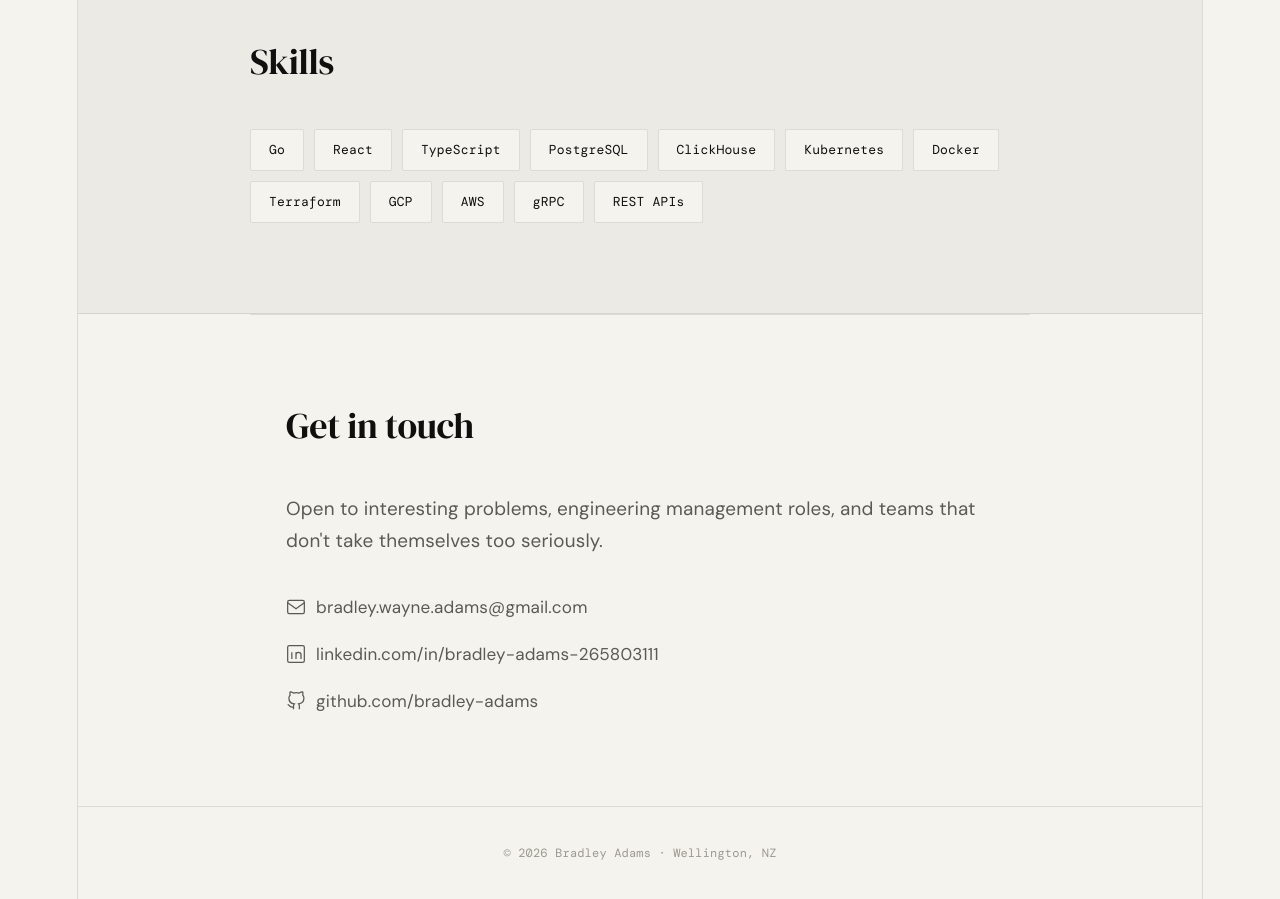
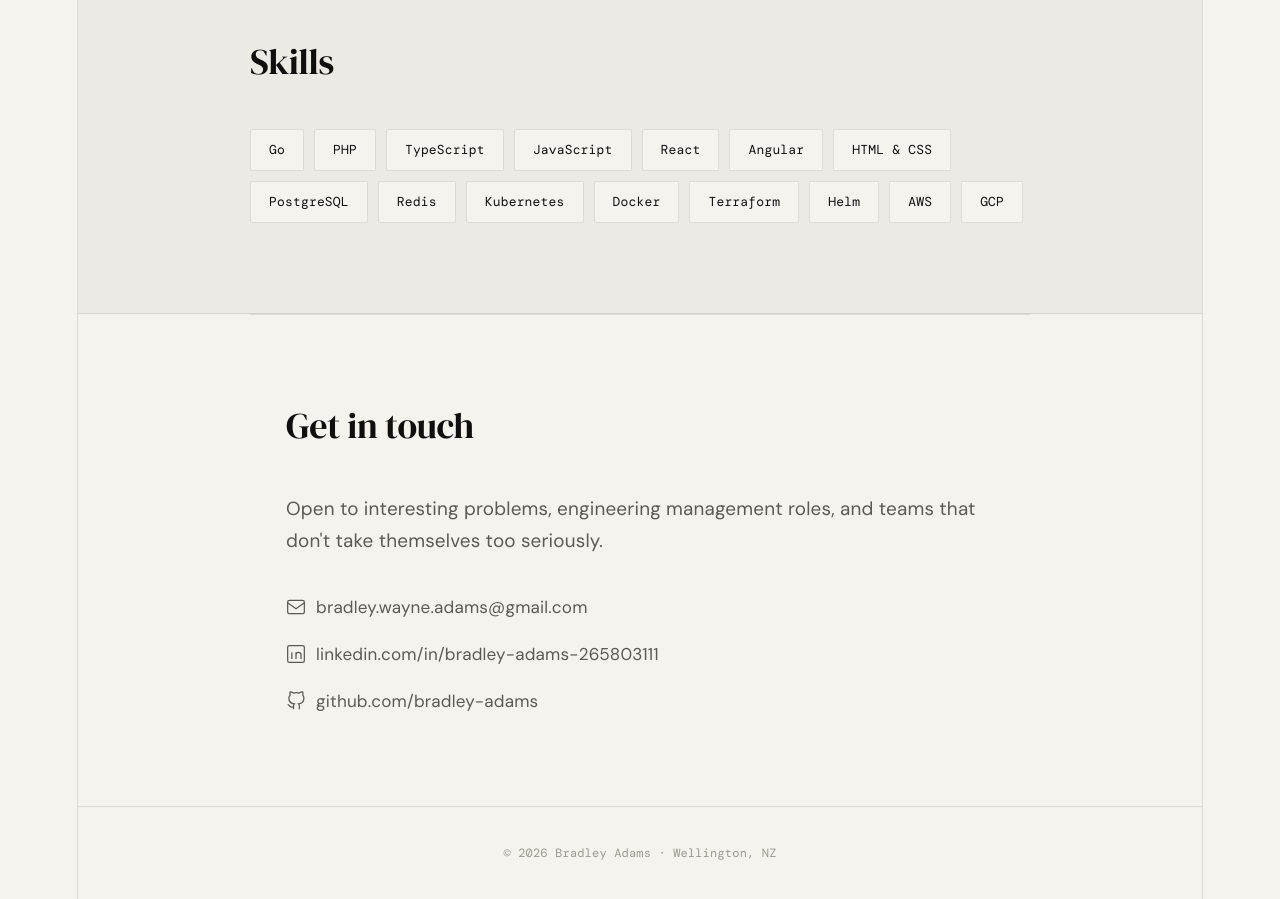
Before and after one commit to bradley-adams/bradley-adams.github.io, a React (Vite) app: page / in a window 1280 px wide. Shown: the part 2800-3699 px from the top of the page. Built offline with nearby package versions, Linux system fonts and the light colour scheme.

Commit message:
update skills

```diff
--- a/src/App.jsx
+++ b/src/App.jsx
@@ -32,7 +32,7 @@ const JOBS = [
   },
 ];
 
-const SKILLS = ["Go", "React", "TypeScript", "PostgreSQL", "ClickHouse", "Kubernetes", "Docker", "Terraform", "GCP", "AWS", "gRPC", "REST APIs"];
+const SKILLS = ["Go", "PHP", "TypeScript", "JavaScript", "React", "Angular", "HTML & CSS", "PostgreSQL", "Redis", "Kubernetes", "Docker", "Terraform", "Helm", "AWS", "GCP"];
 
 export default function App() {
   const [visible, setVisible] = useState(false);
```
